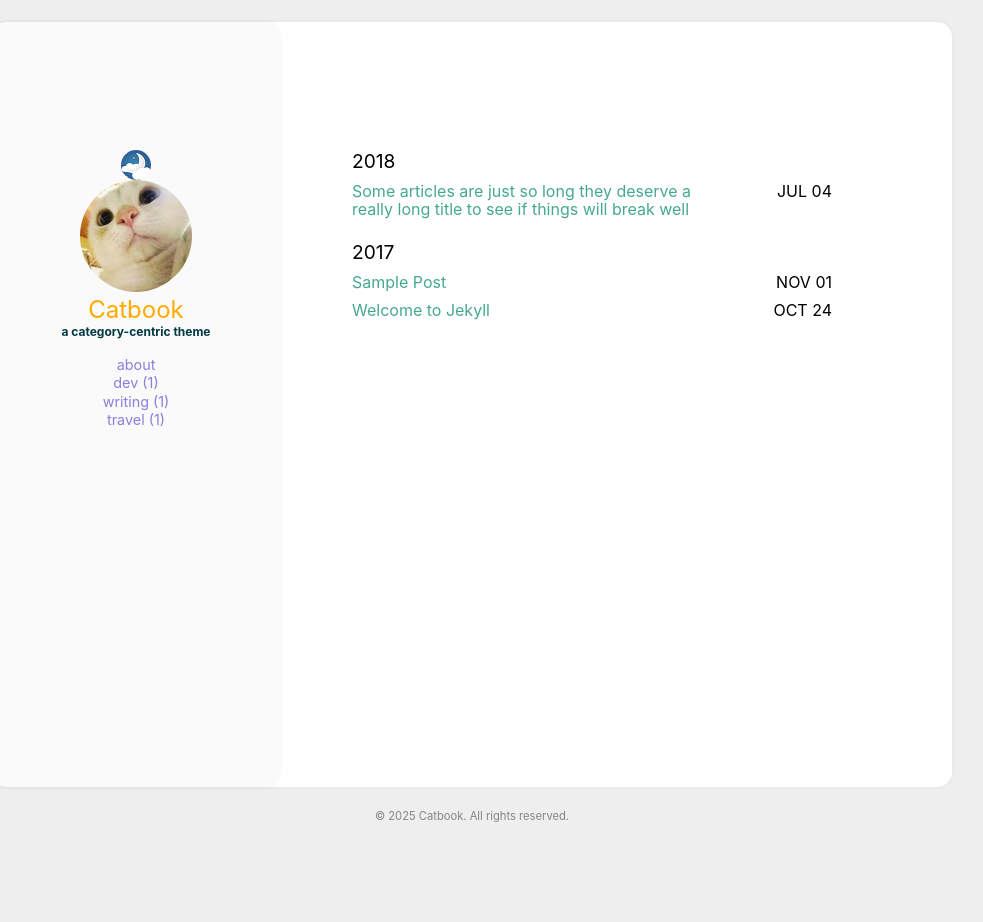
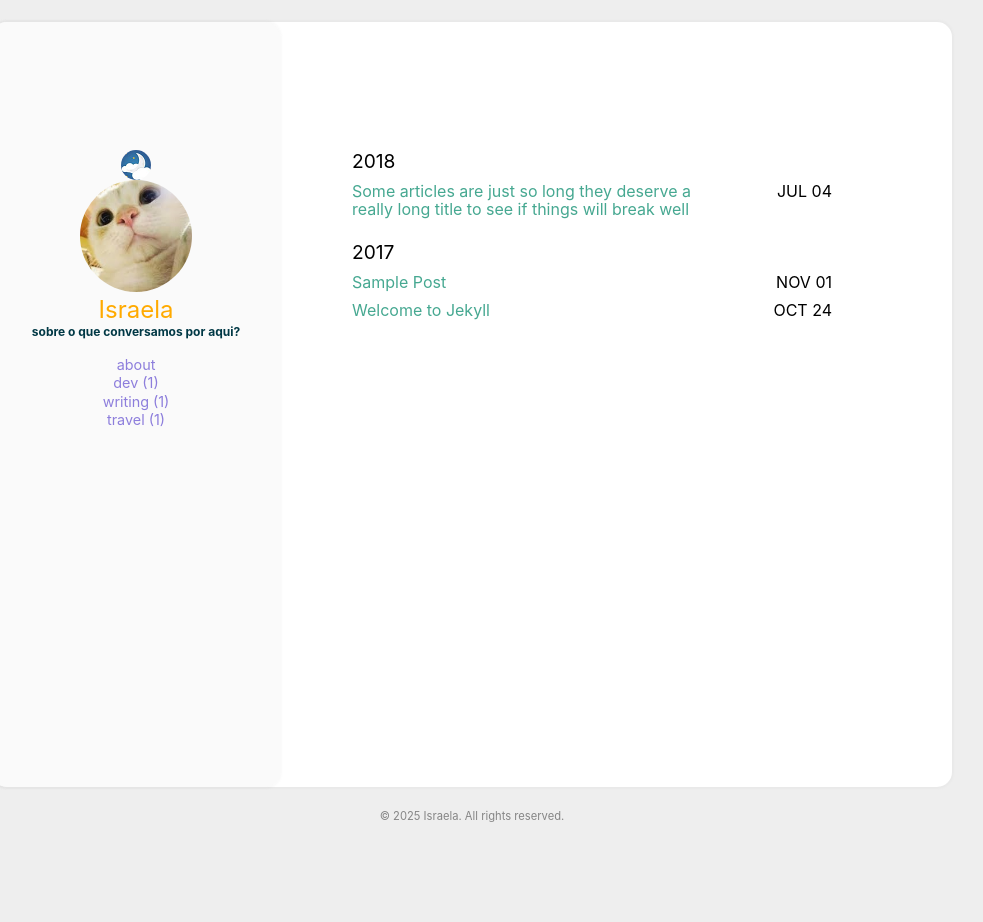
Before and after one commit to sraelai/y, a Jekyll site: the page built from index.html, in a window 1280 px wide. Shown: the whole page, without its empty margins (168-1151 px from the left). Built offline with Jekyll 4.4.1, drawn with Linux system fonts in a browser that asks for light colours.

Commit message:
Update _config.yml

```diff
--- a/_config.yml
+++ b/_config.yml
@@ -1,5 +1,5 @@
 
-title: Catbook #Your awesome title
+title: Israela Santos #Your awesome title
 email: #youremail@domain.com
 description: > # this means to ignore newlines until "baseurl"
   Write an awesome description for your new site here. You can edit this
@@ -20,10 +20,10 @@ cusdis:
     app_id: #your cusdis app_id
 
 user:
-  name: Catbook
+  name: Israela
   pic: /assets/img/cat.jpg
   picAlt: "catbook"
-  job: a category-centric theme
+  job: sobre o que conversamos por aqui?
   aboutme: true # comment this out if you don't need the 'about' page.
 
 exclude:
```
